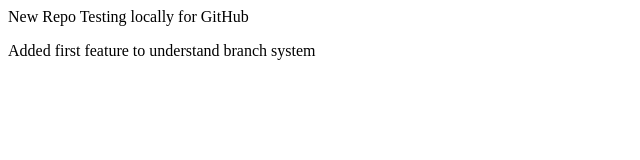
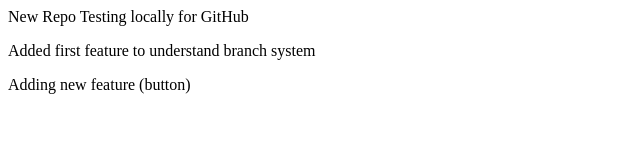
Before and after one commit to iammohit64/local-repo, a plain HTML site: page index.html in a window 1280 px wide. Shown: the whole page, without its empty margins (0-640 px from the left). Drawn offline with Linux system fonts and the light colour scheme.

Commit message:
Add Button

```diff
--- a/index.html
+++ b/index.html
@@ -1,2 +1,3 @@
 New Repo Testing locally for GitHub
 <p> Added first feature to understand branch system</p>
+<p> Adding new feature (button) </p>
```
